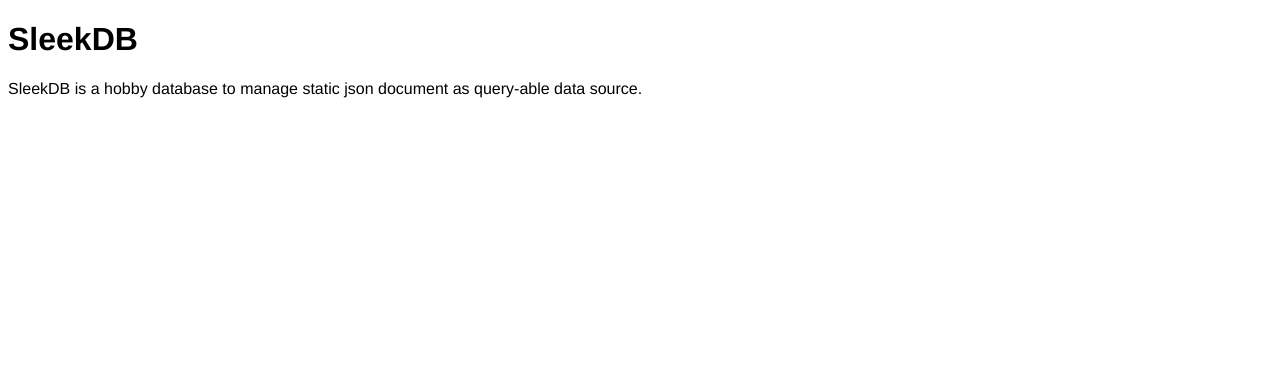
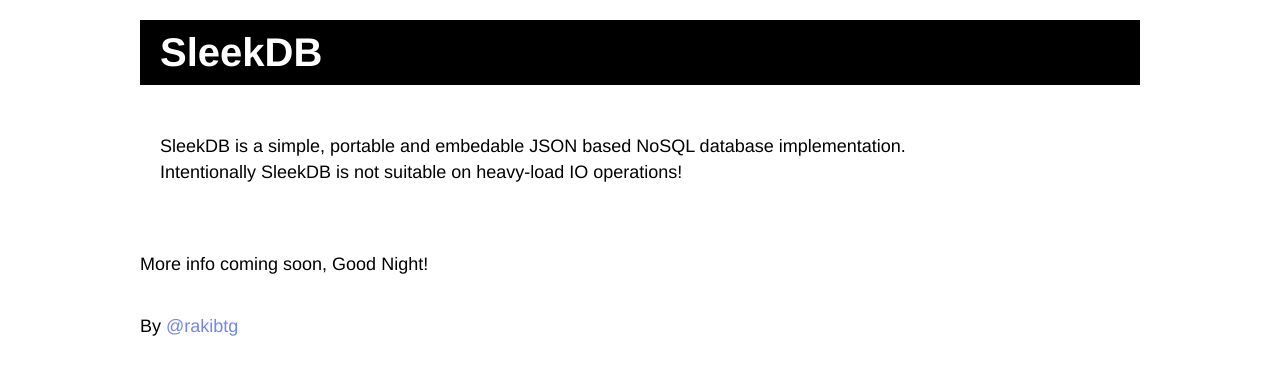
Before and after one commit to SleekDB/sleekdb.github.io, a PHP site: page / in a window 1280 px wide. Shown: the top 375 px of the page. Run offline with PHP 8.4, Linux system fonts and the light colour scheme; some web fonts are replaced.

Commit message:
working on site

```diff
--- a/app.css
+++ b/app.css
@@ -1,4 +1,49 @@
 html, body {
   font-family: product sans,Helvetica,Arial,serif;
   -webkit-font-smoothing: antialiased;
+  margin: 10px 0px;
 }
+
+a {
+  text-decoration: none;
+  color: rgb(113, 133, 243);
+}
+
+a:hover {
+  color: rgb(248, 121, 121);
+}
+
+p {
+  font-size: 18px;
+  line-height: 26px;
+}
+
+.container {
+  width: 90%;
+  max-width: 1000px;
+  margin: auto auto;
+  display: flex;
+  flex-direction: column;
+}
+
+.header {
+  background-color: #000;
+  color: #fff;
+  padding: 10px 20px;
+}
+
+.header h1 {
+  padding: 0px;
+  margin: 0px;
+  font-size: 40px;
+}
+
+.header h1 a {
+  color: #fff;
+  text-decoration: none;
+}
+
+.intro {
+  /* border-bottom: 4px solid rgb(183, 197, 255); */
+  padding: 30px 20px;
+}
--- a/index.html
+++ b/index.html
@@ -6,7 +6,20 @@
   <link rel="stylesheet" type="text/css" href="./app.css">
 </head>
 <body>
-  <h1>SleekDB</h1>
-  <p>SleekDB is a hobby database to manage static json document as query-able data source.</p>
+  <div class="container">
+    <div class="header">
+      <h1><a href="/">SleekDB</a></h1>
+    </div>
+    <div class="intro">
+      <p>SleekDB is a simple, portable and embedable JSON based NoSQL database implementation.<br/>
+        Intentionally SleekDB is not suitable on heavy-load IO operations!</p>
+    </div>
+    <p>
+      More info coming soon, Good Night!
+    </p>
+    <p>
+      By <a href="https://twitter.com/rakibtg">@rakibtg</a>
+    </p>
+  </div>
 </body>
 </html>
```
